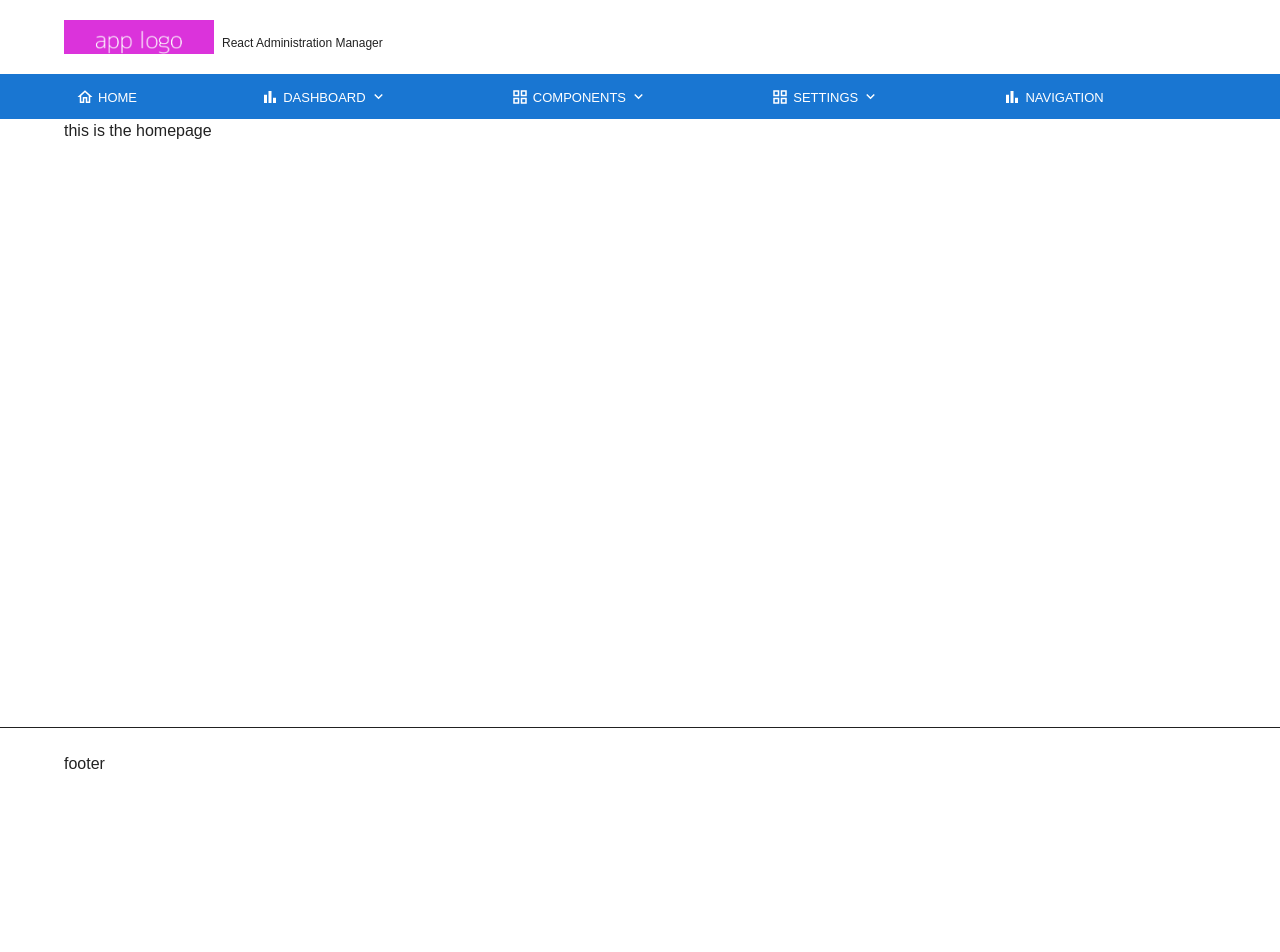
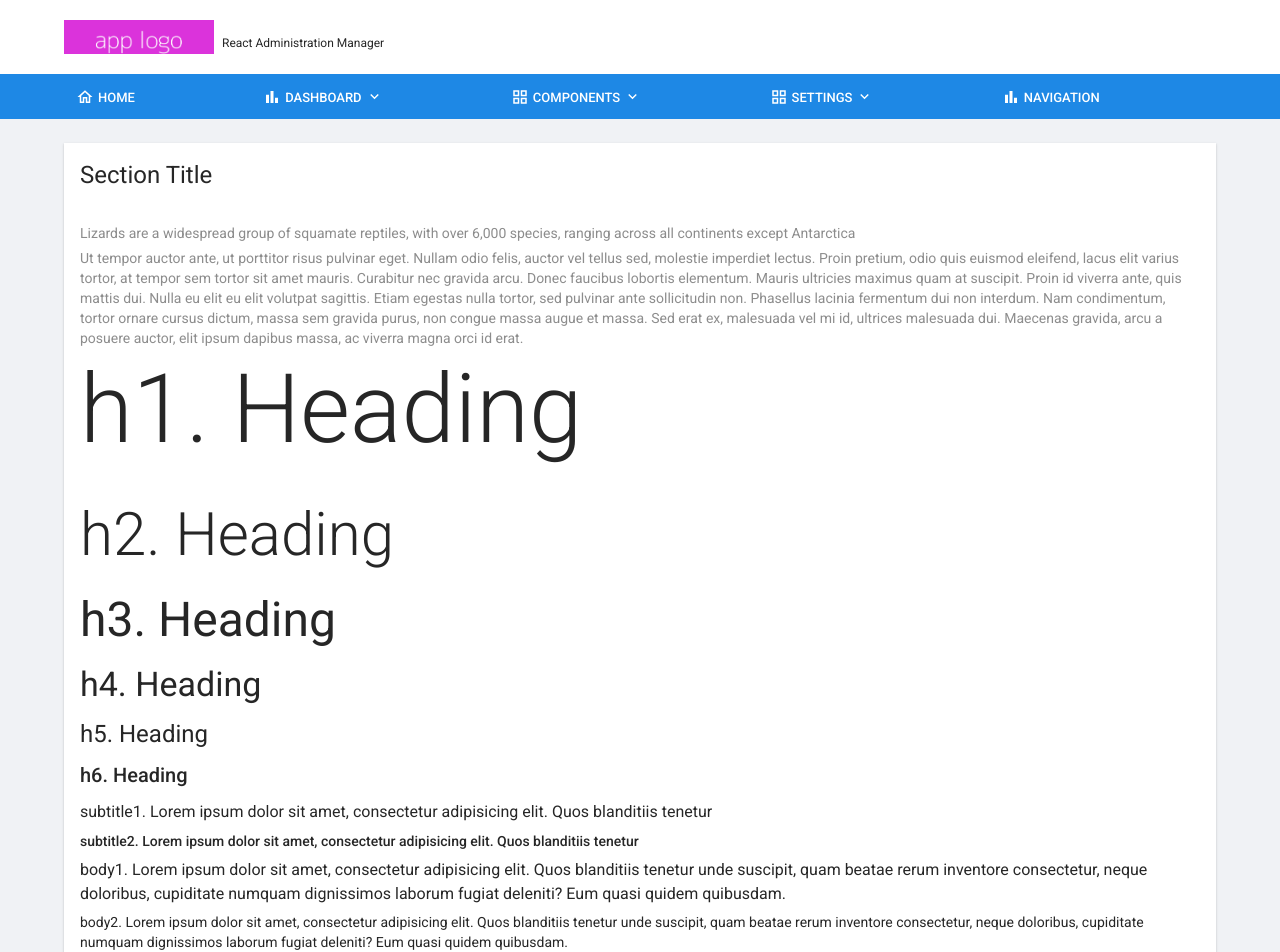
Before and after one commit to Jerkovic/ram, a React (Create React App) app: page / in a window 1280 px wide. Shown: the top 952 px of the page. Before the commit the page ends 800 px from the top, so only its background shows below. Built offline with nearby package versions, Linux system fonts and the light colour scheme.

Commit message:
dev progress

```diff
--- a/package.json
+++ b/package.json
@@ -5,6 +5,7 @@
   "dependencies": {
     "@emotion/react": "^11.11.4",
     "@emotion/styled": "^11.11.5",
+    "@fontsource/roboto": "^5.0.13",
     "@mui/icons-material": "^5.15.18",
     "@mui/material": "^5.15.18",
     "@types/node": "^16.18.97",
--- a/src/App.tsx
+++ b/src/App.tsx
@@ -2,6 +2,11 @@ import React, { Suspense } from "react";
 import Router from "./components/router";
 import { CssBaseline, ThemeProvider } from "@mui/material";
 import { defaultTheme } from "./themes/default";
+
+import "@fontsource/roboto/300.css";
+import "@fontsource/roboto/400.css";
+import "@fontsource/roboto/500.css";
+import "@fontsource/roboto/700.css";
 
 const App = () => {
   return (
--- a/src/pages/Home.tsx
+++ b/src/pages/Home.tsx
@@ -1,7 +1,85 @@
 import * as React from "react";
+import { Card, CardContent, CardHeader } from "@mui/material";
+import Typography from "@mui/material/Typography";
 
 const Home = () => {
-  return <div>this is the homepage</div>;
+  return (
+    <Card
+      sx={{
+        my: 3,
+        minHeight: "60vh",
+      }}
+    >
+      <CardHeader title="Section Title" />
+      <CardContent>
+        <Typography variant="body2" color="text.secondary" gutterBottom>
+          Lizards are a widespread group of squamate reptiles, with over 6,000
+          species, ranging across all continents except Antarctica
+        </Typography>
+        <Typography variant="body2" color="text.secondary" gutterBottom>
+          Ut tempor auctor ante, ut porttitor risus pulvinar eget. Nullam odio
+          felis, auctor vel tellus sed, molestie imperdiet lectus. Proin
+          pretium, odio quis euismod eleifend, lacus elit varius tortor, at
+          tempor sem tortor sit amet mauris. Curabitur nec gravida arcu. Donec
+          faucibus lobortis elementum. Mauris ultricies maximus quam at
+          suscipit. Proin id viverra ante, quis mattis dui. Nulla eu elit eu
+          elit volutpat sagittis. Etiam egestas nulla tortor, sed pulvinar ante
+          sollicitudin non. Phasellus lacinia fermentum dui non interdum. Nam
+          condimentum, tortor ornare cursus dictum, massa sem gravida purus, non
+          congue massa augue et massa. Sed erat ex, malesuada vel mi id,
+          ultrices malesuada dui. Maecenas gravida, arcu a posuere auctor, elit
+          ipsum dapibus massa, ac viverra magna orci id erat.
+        </Typography>
+        <Typography variant="h1" gutterBottom>
+          h1. Heading
+        </Typography>
+        <Typography variant="h2" gutterBottom>
+          h2. Heading
+        </Typography>
+        <Typography variant="h3" gutterBottom>
+          h3. Heading
+        </Typography>
+        <Typography variant="h4" gutterBottom>
+          h4. Heading
+        </Typography>
+        <Typography variant="h5" gutterBottom>
+          h5. Heading
+        </Typography>
+        <Typography variant="h6" gutterBottom>
+          h6. Heading
+        </Typography>
+        <Typography variant="subtitle1" gutterBottom>
+          subtitle1. Lorem ipsum dolor sit amet, consectetur adipisicing elit.
+          Quos blanditiis tenetur
+        </Typography>
+        <Typography variant="subtitle2" gutterBottom>
+          subtitle2. Lorem ipsum dolor sit amet, consectetur adipisicing elit.
+          Quos blanditiis tenetur
+        </Typography>
+        <Typography variant="body1" gutterBottom>
+          body1. Lorem ipsum dolor sit amet, consectetur adipisicing elit. Quos
+          blanditiis tenetur unde suscipit, quam beatae rerum inventore
+          consectetur, neque doloribus, cupiditate numquam dignissimos laborum
+          fugiat deleniti? Eum quasi quidem quibusdam.
+        </Typography>
+        <Typography variant="body2" gutterBottom>
+          body2. Lorem ipsum dolor sit amet, consectetur adipisicing elit. Quos
+          blanditiis tenetur unde suscipit, quam beatae rerum inventore
+          consectetur, neque doloribus, cupiditate numquam dignissimos laborum
+          fugiat deleniti? Eum quasi quidem quibusdam.
+        </Typography>
+        <Typography variant="button" display="block" gutterBottom>
+          button text
+        </Typography>
+        <Typography variant="caption" display="block" gutterBottom>
+          caption text
+        </Typography>
+        <Typography variant="overline" display="block" gutterBottom>
+          overline text
+        </Typography>
+      </CardContent>
+    </Card>
+  );
 };
 
 export default Home;
--- a/src/themes/default/index.tsx
+++ b/src/themes/default/index.tsx
@@ -1,11 +1,27 @@
 import { createTheme } from "@mui/material/styles";
+import { blue, red, grey } from "@mui/material/colors";
 
 export const defaultTheme = createTheme({
   palette: {
-    background: {},
+    primary: {
+      main: blue[600],
+    },
+    secondary: {
+      main: grey[500],
+    },
+    error: {
+      main: red[600],
+    },
+    background: {
+      default: "#f0f2f5",
+    },
+    text: {
+      primary: "#000000d9",
+      secondary: "#00000073",
+    },
   },
   typography: {
-    fontFamily: "Arial",
+    fontFamily: `Roboto, "Helvetica" , "-apple-system" , "Arial", sans-serif`,
     button: {
       textTransform: "none",
     },
```
Also changed, not shown: 1 other file (tests, documents, lock files or other folders).
